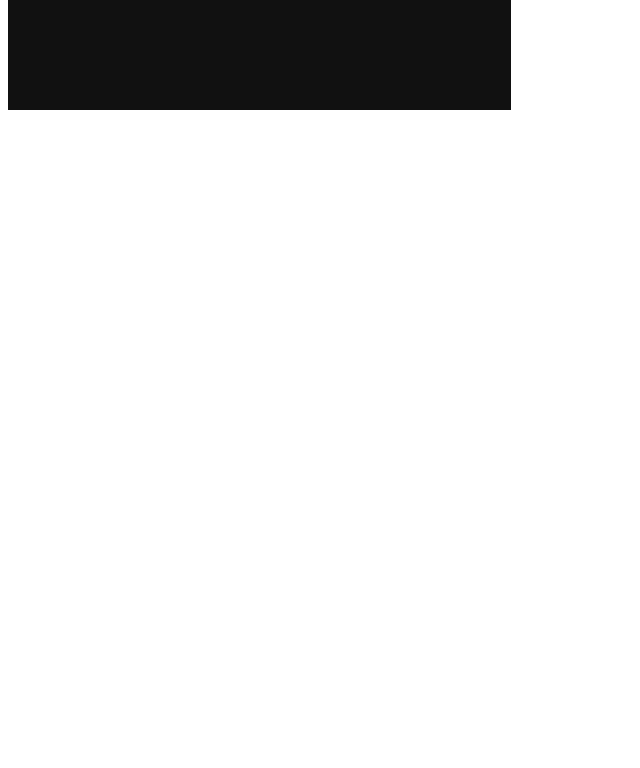
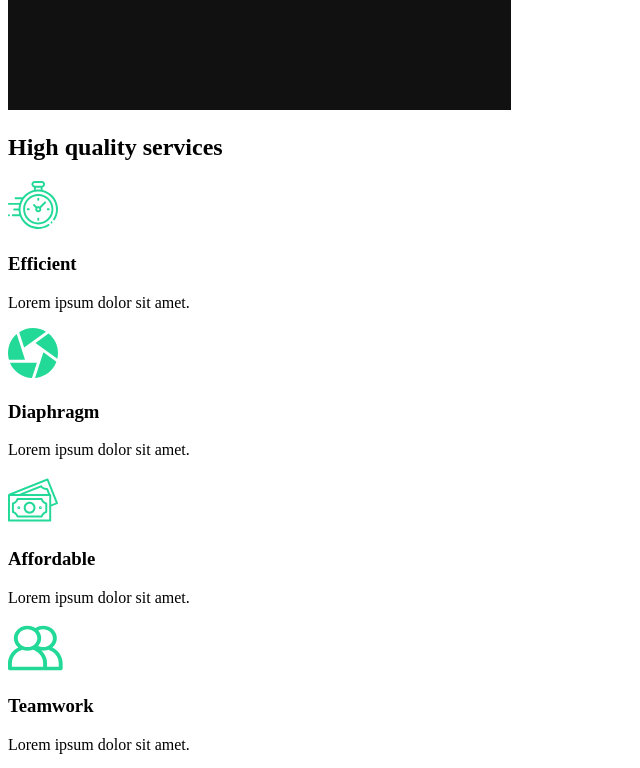
Before and after one commit to rangoc/Movies-Portfolio, a React (Create React App) app: page / in a window 1280 px wide. Shown: the part 860-1628 px from the top of the page, without its empty margins (0-640 px from the left). Before the commit the page ends 982 px from the top, so only its background shows below. Built offline with nearby package versions, Linux system fonts and the light colour scheme.

Commit message:
Added services section in AboutUs page

```diff
--- /dev/null
+++ b/src/components/ServicesSection.js
@@ -0,0 +1,55 @@
+import React from 'react';
+// Import Icons
+import clock from 'assets/clock.svg';
+import diaphragm from 'assets/diaphragm.svg';
+import money from 'assets/money.svg';
+import teamwork from 'assets/teamwork.svg';
+import home2 from 'assets/home2.png';
+const ServicesSection = () => {
+  return (
+    <div>
+      <div className="services">
+        <div className="description">
+          <h2>
+            High <span>quality</span> services
+          </h2>
+          <div className="cards">
+            <div className="card">
+              <div className="icon">
+                <img src={clock} alt="clock" />
+                <h3>Efficient</h3>
+              </div>
+              <p>Lorem ipsum dolor sit amet.</p>
+            </div>
+            <div className="card">
+              <div className="icon">
+                <img src={diaphragm} alt="diaphragm" />
+                <h3>Diaphragm</h3>
+              </div>
+              <p>Lorem ipsum dolor sit amet.</p>
+            </div>
+            <div className="card">
+              <div className="icon">
+                <img src={money} alt="money" />
+                <h3>Affordable</h3>
+              </div>
+              <p>Lorem ipsum dolor sit amet.</p>
+            </div>
+            <div className="card">
+              <div className="icon">
+                <img src={teamwork} alt="teamwork" />
+                <h3>Teamwork</h3>
+              </div>
+              <p>Lorem ipsum dolor sit amet.</p>
+            </div>
+          </div>
+        </div>
+        <div className="image">
+          <img src={home2} alt="camera" />
+        </div>
+      </div>
+    </div>
+  );
+};
+
+export default ServicesSection;
--- a/src/pages/AboutUs.js
+++ b/src/pages/AboutUs.js
@@ -1,8 +1,14 @@
 import React from 'react';
 // Page components
 import AboutSection from 'components/AboutSection';
+import ServicesSection from 'components/ServicesSection';
 const AboutUs = () => {
-  return <AboutSection />;
+  return (
+    <>
+      <AboutSection />
+      <ServicesSection />
+    </>
+  );
 };
 
 export default AboutUs;
```
